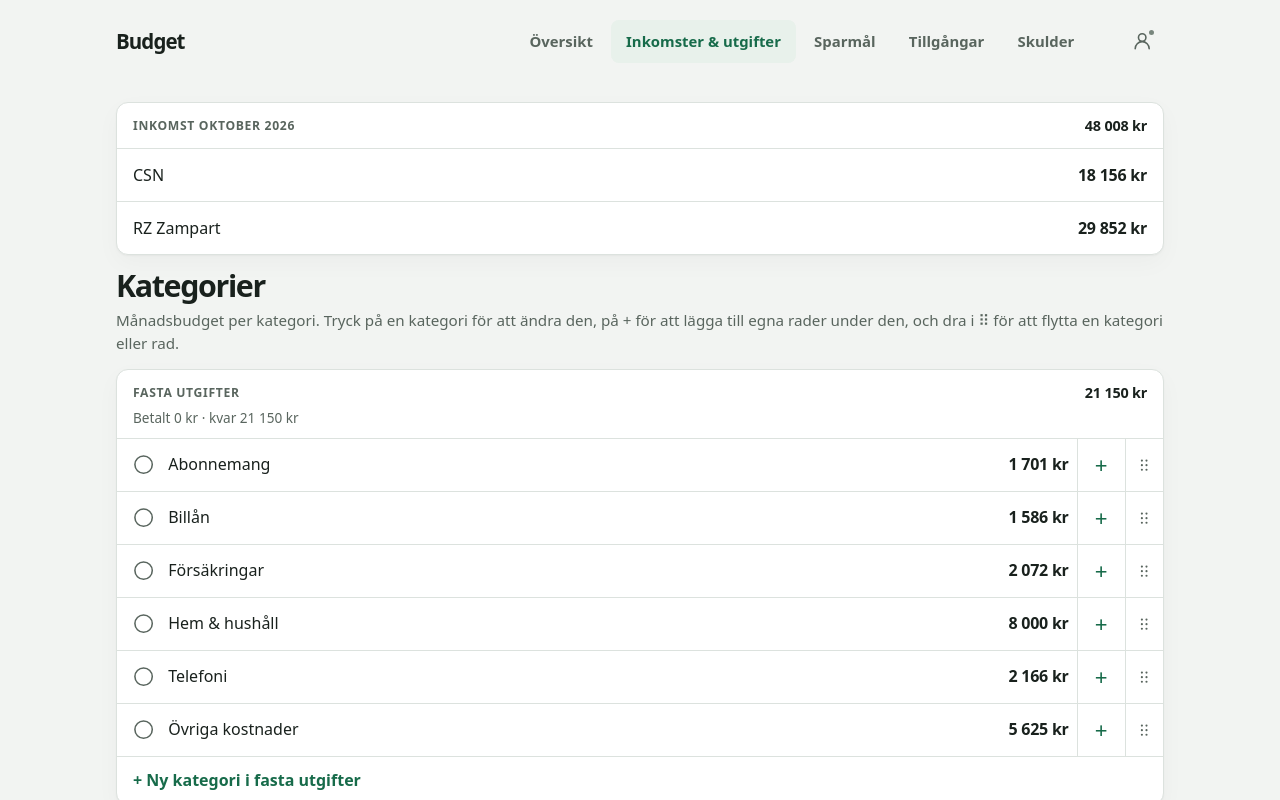
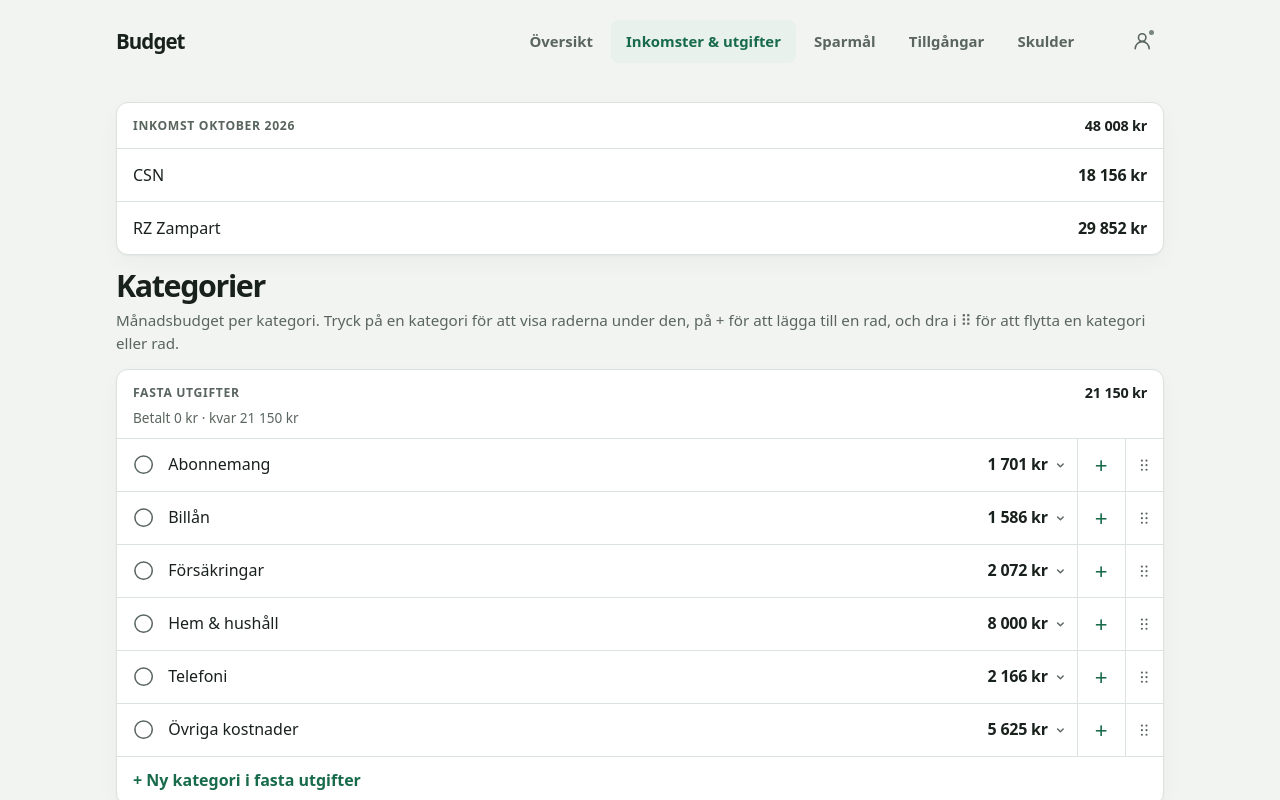
Before and after one commit to erikkjellsten99-lgtm/Budgetapp, a React (Vite) app: page / in a window 1280 px wide. Both pictures are taken after a click on the button "Inkomster & utgifter". Shown: the top 800 px of the page. Built offline with nearby package versions, Linux system fonts and the light colour scheme.

Commit message:
Tryck på en kategori för att fälla ut eller in raderna
Pil vid beloppet visar läget. 'Ändra namn och typ' och '+ Lägg till rad' finns under
den utfällda kategorin.

Co-Authored-By: Claude Opus 5.5 <noreply@anthropic.com>
Claude-Session: https://claude.ai/code/session_01RWqcdzzLKqP9ktiCJk4yx7

```diff
--- a/src/Categories.tsx
+++ b/src/Categories.tsx
@@ -84,7 +84,7 @@ export default function Categories({ categories, onChanged }: CategoriesProps) {
   return (
     <>
       <h2>Kategorier</h2>
-      <p className="hint">Månadsbudget per kategori. Tryck på en kategori för att ändra den, på + för att lägga till egna rader under den, och dra i ⠿ för att flytta en kategori eller rad.</p>
+      <p className="hint">Månadsbudget per kategori. Tryck på en kategori för att visa raderna under den, på + för att lägga till en rad, och dra i ⠿ för att flytta en kategori eller rad.</p>
 
       {CATEGORY_TYPES.map(({ type, label }) => {
         const items = categories
@@ -120,9 +120,18 @@ export default function Categories({ categories, onChanged }: CategoriesProps) {
                         label={category.name}
                         onToggle={() => togglePaid(category)}
                       />
-                      <button className="row" onClick={() => setEditing(category.id)}>
+                      <button
+                        className="row"
+                        aria-expanded={expanded.has(category.id)}
+                        onClick={() => setOpen(category.id, !expanded.has(category.id))}
+                      >
                         <span>{category.name}</span>
-                        <span>{formatKr(category.monthlyBudget)}</span>
+                        <span className="row-amount">
+                          {formatKr(category.monthlyBudget)}
+                          <svg className={expanded.has(category.id) ? 'chevron open' : 'chevron'} viewBox="0 0 24 24" aria-hidden="true">
+                            <path d="M8 10l4 4 4-4" />
+                          </svg>
+                        </span>
                       </button>
                       <button
                         type="button"
@@ -134,21 +143,6 @@ export default function Categories({ categories, onChanged }: CategoriesProps) {
                       </button>
                       {categoryHandle}
                     </div>
-                  )}
-                  {editing !== category.id && !!category.items?.length && (
-                    <button
-                      type="button"
-                      className={expanded.has(category.id) ? 'item-toggle open' : 'item-toggle'}
-                      aria-expanded={expanded.has(category.id)}
-                      onClick={() => setOpen(category.id, !expanded.has(category.id))}
-                    >
-                      {expanded.has(category.id)
-                        ? 'Fäll in raderna'
-                        : `Visa ${category.items.length} ${category.items.length === 1 ? 'rad' : 'rader'}`}
-                      <svg viewBox="0 0 24 24" aria-hidden="true">
-                        <path d="M8 10l4 4 4-4" />
-                      </svg>
-                    </button>
                   )}
                   {editing !== category.id && !!category.items?.length && expanded.has(category.id) && (
                     <SortableList
@@ -178,6 +172,16 @@ export default function Categories({ categories, onChanged }: CategoriesProps) {
                         />
                       )}
                     />
+                  )}
+                  {editing !== category.id && expanded.has(category.id) && (
+                    <div className="category-actions">
+                      <button type="button" className="link-button" onClick={() => addItem(category)}>
+                        + Lägg till rad
+                      </button>
+                      <button type="button" className="link-button" onClick={() => setEditing(category.id)}>
+                        Ändra namn och typ
+                      </button>
+                    </div>
                   )}
                 </>
               )}
--- a/src/styles.css
+++ b/src/styles.css
@@ -1224,37 +1224,33 @@ main > div > h2 + .hint {
   border-radius: 0;
 }
 
-/* Fälla in och ut raderna under en kategori */
-.item-toggle {
-  display: flex;
+/* Tryck på en kategori för att fälla ut raderna under den */
+.row-amount {
+  display: inline-flex;
   align-items: center;
-  gap: 0.3rem;
-  width: 100%;
-  min-height: 2.2rem;
-  margin-top: -0.35rem;
-  padding: 0 1rem 0.45rem 3.3rem;
-  background: transparent;
-  border: 0;
-  border-radius: 0;
-  color: var(--muted);
-  font-size: 0.85rem;
-  font-weight: 600;
-  text-align: left;
+  gap: 0.25rem;
 }
 
-.item-toggle svg {
+.chevron {
   width: 1.05rem;
   height: 1.05rem;
   fill: none;
-  stroke: currentColor;
+  stroke: var(--muted);
   stroke-width: 2;
   stroke-linecap: round;
   stroke-linejoin: round;
   transition: transform 160ms ease;
 }
 
-.item-toggle.open svg {
+.chevron.open {
   transform: rotate(180deg);
+}
+
+.category-actions {
+  display: flex;
+  flex-wrap: wrap;
+  gap: 0 1.2rem;
+  padding: 0 1rem 0.5rem 3.3rem;
 }
 
 :focus-visible {
```
